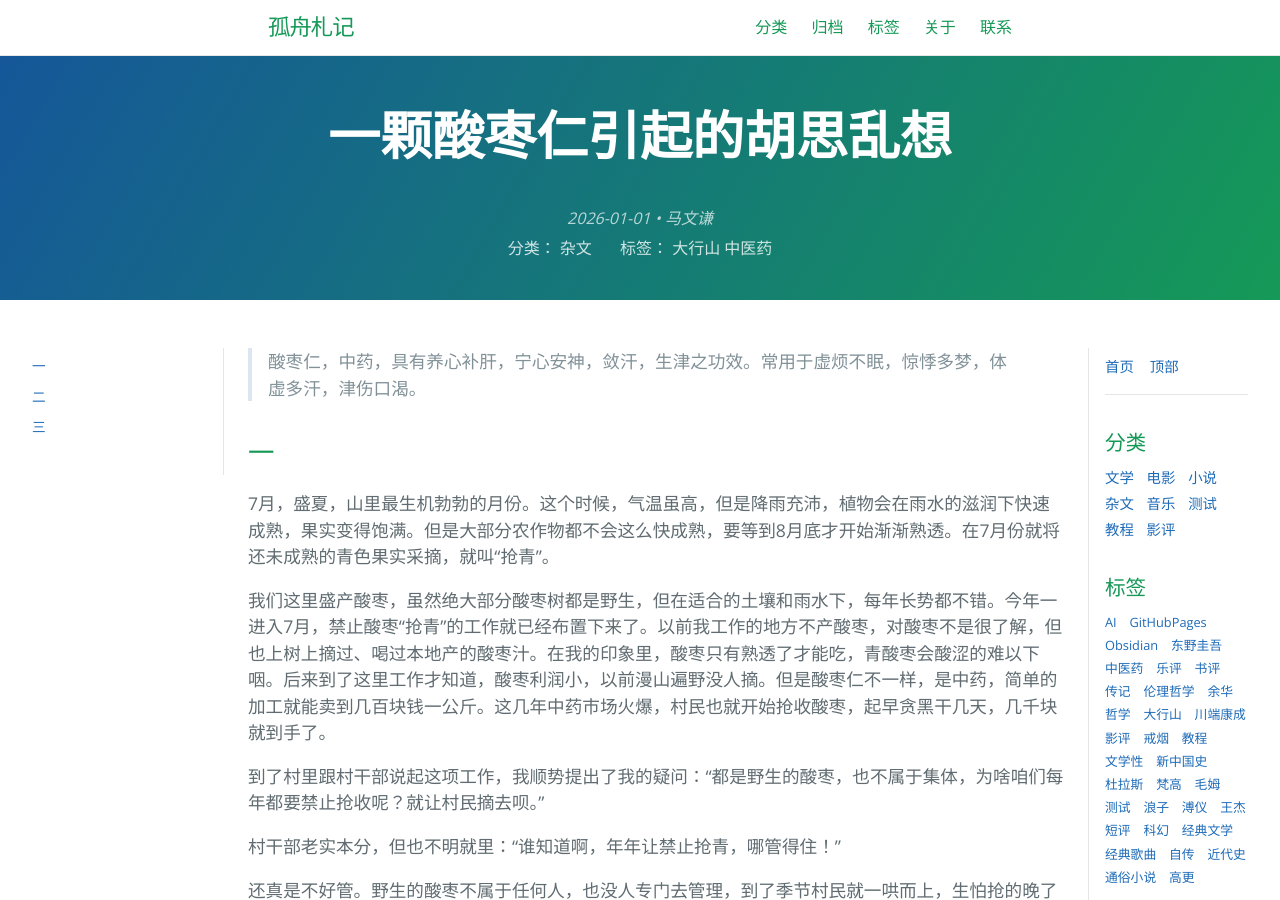
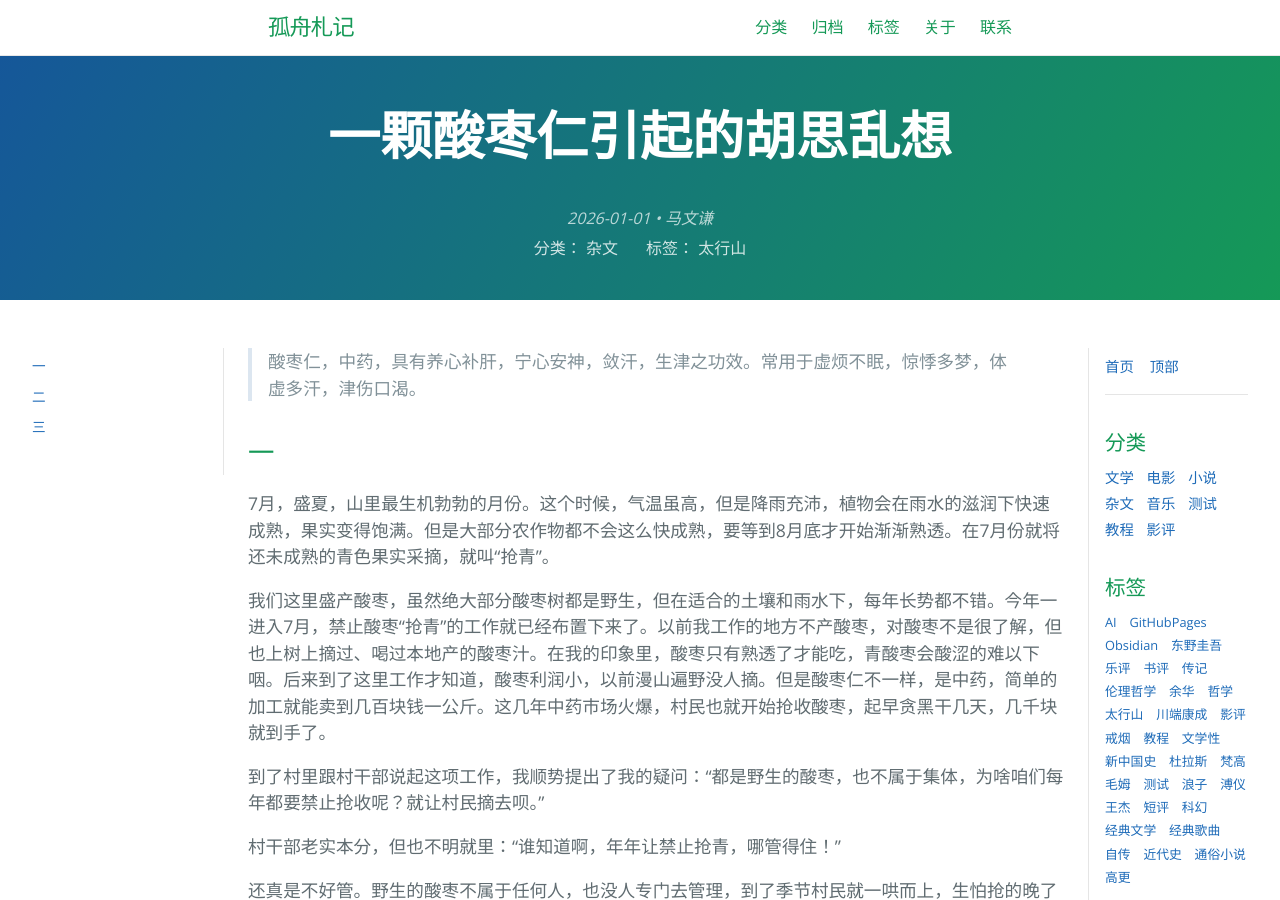
Before and after one commit to mawenqian1992/mawenqian1992.github.io, a Jekyll site: the page built from _posts/2026-01-01-suanzaoren-essay.md, in a window 1280 px wide and 900 px high. Built offline with Jekyll 4.4.1, drawn with Linux system fonts in a browser that asks for light colours; our own code applies the rules of GitHub Pages for plain Markdown files.

Commit message:
[PUBLISHER] Merge #47

```diff
--- a/_posts/2026-01-01-suanzaoren-essay.md
+++ b/_posts/2026-01-01-suanzaoren-essay.md
@@ -4,8 +4,7 @@ date: 2026-01-01
 filename: 2026-01-01-suanzaoren-essay
 category: 杂文
 tags:
-  - 大行山
-  - 中医药
+  - 太行山
 share: true
 ---
 >酸枣仁，中药，具有养心补肝，宁心安神，敛汗，生津之功效。常用于虚烦不眠，惊悸多梦，体虚多汗，津伤口渴。
```
